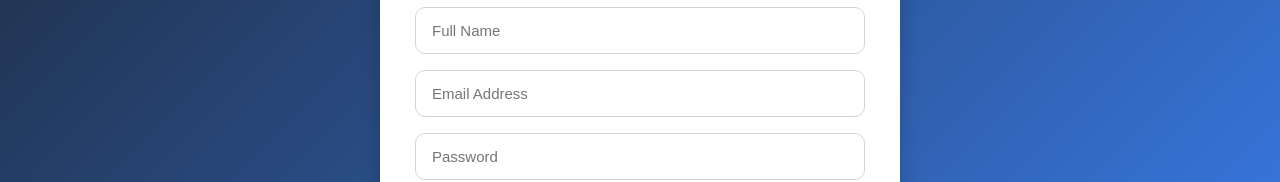
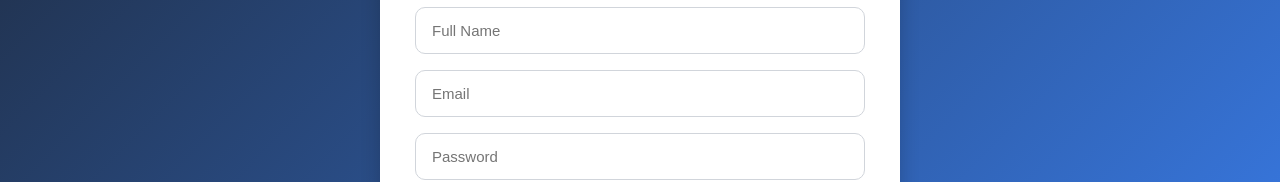
Before and after one commit to janvijasoliya246-beep/resume-builder, a React (Create React App) app: page /#/register in a window 1280 px wide. Shown: the part 282-464 px from the top of the page. Built offline with nearby package versions, Linux system fonts and the light colour scheme.

Commit message:
Fixed Register page

```diff
--- a/src/pages/Register.js
+++ b/src/pages/Register.js
@@ -2,10 +2,6 @@ import React, { useState } from "react";
 import { useNavigate } from "react-router-dom";
 
 export default function Register() {
-
-    const [name, setName] = useState("");
-    const [email, setEmail] = useState("");
-    const [password, setPassword] = useState("");
 
     const navigate = useNavigate();
 
@@ -43,9 +39,12 @@ export default function Register() {
 
         localStorage.setItem(
             "registeredUser",
-            JSON.stringify(user)
+            JSON.stringify({
+                name: user.name,
+                email: user.email,
+                password: user.password,
+            })
         );
-
         alert("Registration Successful!");
         navigate("/login");
     };
@@ -104,7 +103,7 @@ export default function Register() {
                     <input
                         type="email"
                         name="email"
-                        placeholder="Email Address"
+                        placeholder="Email"
                         value={user.email}
                         onChange={handleChange}
                         style={inputStyle}
```
